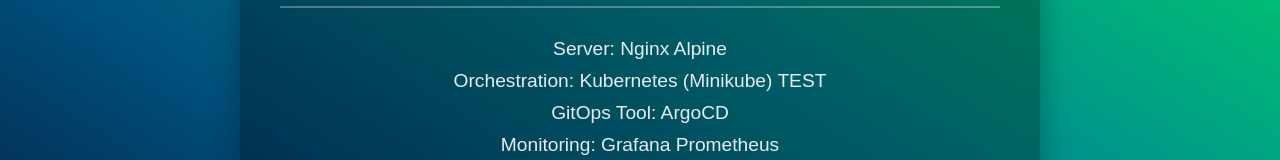
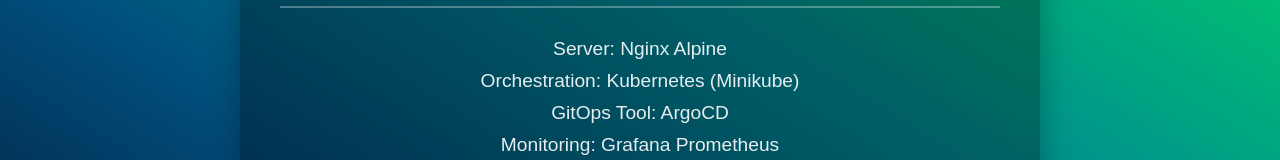
Before and after one commit to ahristov1/argocd-gitops, a plain HTML site: page app/index.html in a window 1280 px wide. Shown: the part 427-587 px from the top of the page. Drawn offline with Linux system fonts and the light colour scheme.

Commit message:
Fix one paragraph

```diff
--- a/app/index.html
+++ b/app/index.html
@@ -14,7 +14,7 @@
             </div>
             <div class="details">
                 <p>Server: Nginx Alpine</p>
-                <p>Orchestration: Kubernetes (Minikube) TEST</p>
+                <p>Orchestration: Kubernetes (Minikube)</p>
                 <p>GitOps Tool: ArgoCD</p>
 		<p>Monitoring: Grafana Prometheus</p>
             </div>
```
